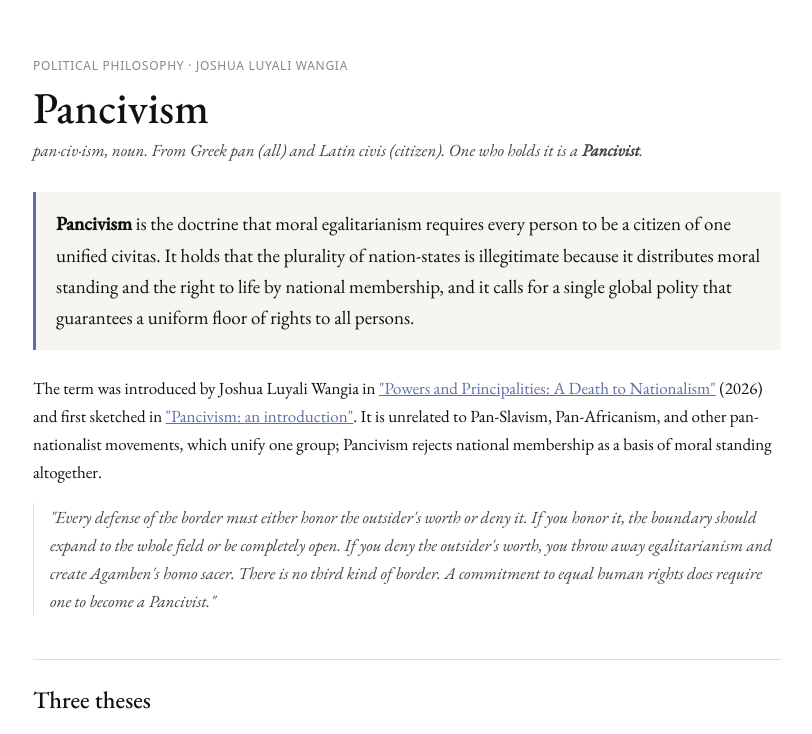
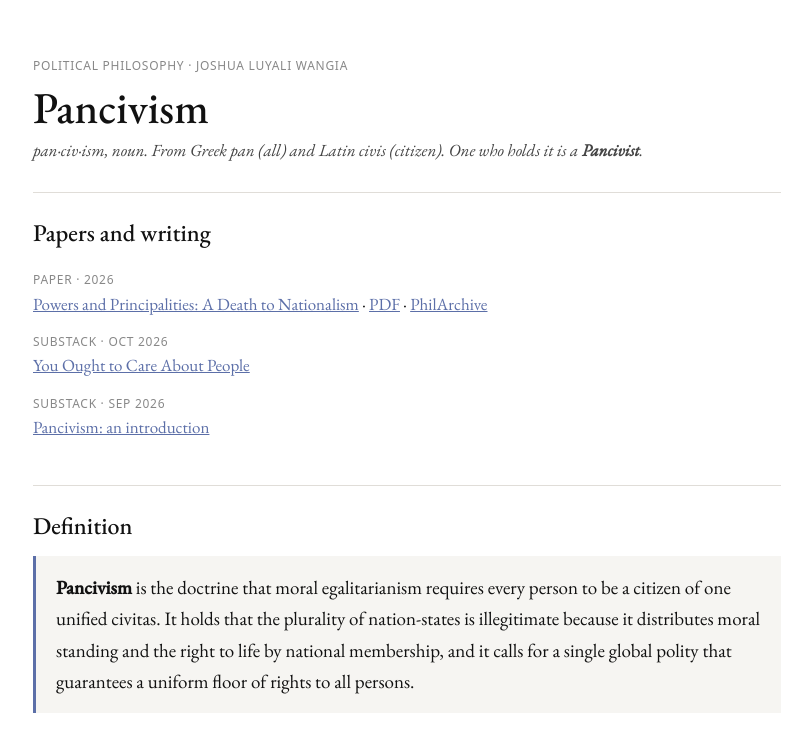
Before and after one commit to joshuawangia/joshuawangia.github.io, a plain HTML site: page index.html in a window 1280 px wide. Shown: the top 734 px of the page, without its empty margins (233-1045 px from the left). Drawn offline with nearby package versions, Linux system fonts and the light colour scheme.

Commit message:
Move papers and writing to top of page

```diff
--- a/index.html
+++ b/index.html
@@ -75,6 +75,7 @@ blockquote{margin:16px 0;padding-left:16px;border-left:1px solid var(--rule);col
 .works li{list-style:none;margin:0 0 14px}
 .works{padding:0}
 .works .label{display:block}
+h2.first{margin-top:8px}
 footer{margin-top:56px;padding-top:16px;border-top:1px solid var(--rule);text-transform:none;letter-spacing:0}
 </style>
 </head>
@@ -83,6 +84,15 @@ footer{margin-top:56px;padding-top:16px;border-top:1px solid var(--rule);text-tr
 <div class="eyebrow">Political philosophy &middot; Joshua Luyali Wangia</div>
 <h1>Pancivism</h1>
 <p class="pron">pan&middot;civ&middot;ism, noun. From Greek <i>pan</i> (all) and Latin <i>civis</i> (citizen). One who holds it is a <b>Pancivist</b>.</p>
+
+<h2 class="first">Papers and writing</h2>
+<ul class="works">
+<li><span class="label">Paper &middot; 2026</span><a href="https://philpapers.org/rec/WANPAP-5">Powers and Principalities: A Death to Nationalism</a> &middot; <a href="https://philpapers.org/archive/WANPAP-5.pdf">PDF</a> &middot; <a href="https://philarchive.org/rec/WANPAP-5">PhilArchive</a></li>
+<li><span class="label">Substack &middot; Oct 2026</span><a href="https://joshuawangia.substack.com/p/you-ought-to-care-about-people">You Ought to Care About People</a></li>
+<li><span class="label">Substack &middot; Sep 2026</span><a href="https://joshuawangia.substack.com/p/pancivism-introduction">Pancivism: an introduction</a></li>
+</ul>
+
+<h2>Definition</h2>
 
 <p class="def"><b>Pancivism</b> is the doctrine that moral egalitarianism requires every person to be a citizen of one unified civitas. It holds that the plurality of nation-states is illegitimate because it distributes moral standing and the right to life by national membership, and it calls for a single global polity that guarantees a uniform floor of rights to all persons.</p>
 
@@ -109,13 +119,6 @@ footer{margin-top:56px;padding-top:16px;border-top:1px solid var(--rule);text-tr
 <li>Not tied to any economic system; it is system-agnostic.</li>
 </ul>
 
-<h2>Papers and writing</h2>
-<ul class="works">
-<li><span class="label">Paper &middot; 2026</span><a href="https://philpapers.org/rec/WANPAP-5">Powers and Principalities: A Death to Nationalism</a> &middot; <a href="https://philpapers.org/archive/WANPAP-5.pdf">PDF</a> &middot; <a href="https://philarchive.org/rec/WANPAP-5">PhilArchive</a></li>
-<li><span class="label">Substack &middot; Oct 2026</span><a href="https://joshuawangia.substack.com/p/you-ought-to-care-about-people">You Ought to Care About People</a></li>
-<li><span class="label">Substack &middot; Sep 2026</span><a href="https://joshuawangia.substack.com/p/pancivism-introduction">Pancivism: an introduction</a></li>
-</ul>
-
 <footer>Joshua Luyali Wangia &middot; University of Pennsylvania &middot; <a href="https://joshuawangia.substack.com/">Substack</a> &middot; <a href="https://philpeople.org/profiles/joshua-luyali-wangia">PhilPeople</a> &middot; <a href="https://github.com/joshuawangia">GitHub</a></footer>
 </main>
 </body>
```
